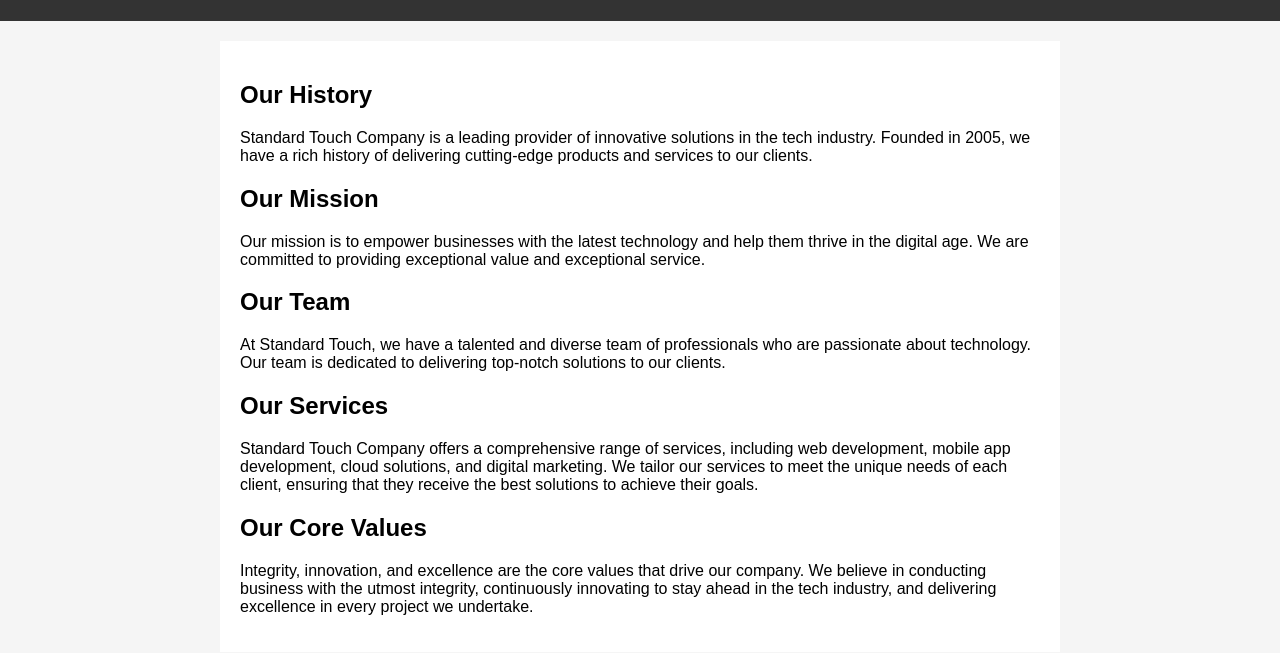
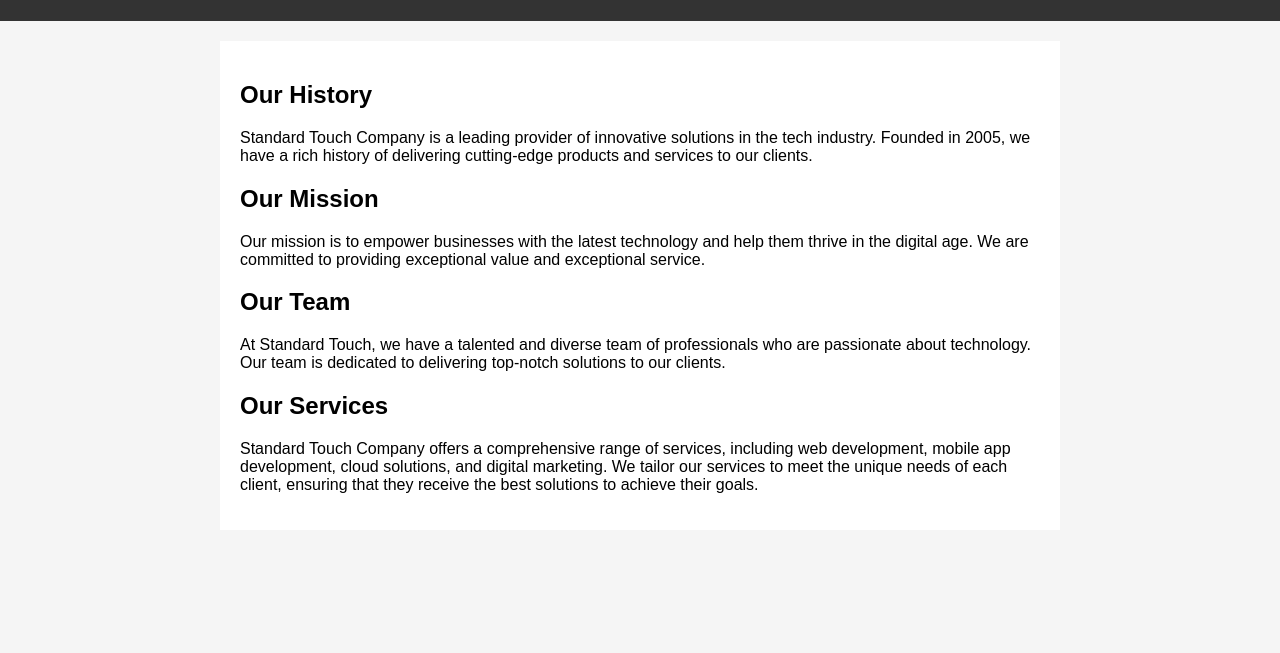
Before and after one commit to arfat474/About-us-, a plain HTML site: page index.html in a window 1280 px wide. Shown: the part 99-752 px from the top of the page. Drawn offline with Linux system fonts and the light colour scheme.

Commit message:
removed files

```diff
--- a/index.html
+++ b/index.html
@@ -48,10 +48,7 @@
         <p>
             Standard Touch Company offers a comprehensive range of services, including web development, mobile app development, cloud solutions, and digital marketing. We tailor our services to meet the unique needs of each client, ensuring that they receive the best solutions to achieve their goals.
         </p>
-        <h2>Our Core Values</h2>
-        <p>
-            Integrity, innovation, and excellence are the core values that drive our company. We believe in conducting business with the utmost integrity, continuously innovating to stay ahead in the tech industry, and delivering excellence in every project we undertake.
-        </p>
+
     </div>
 </body>
 </html>
```
